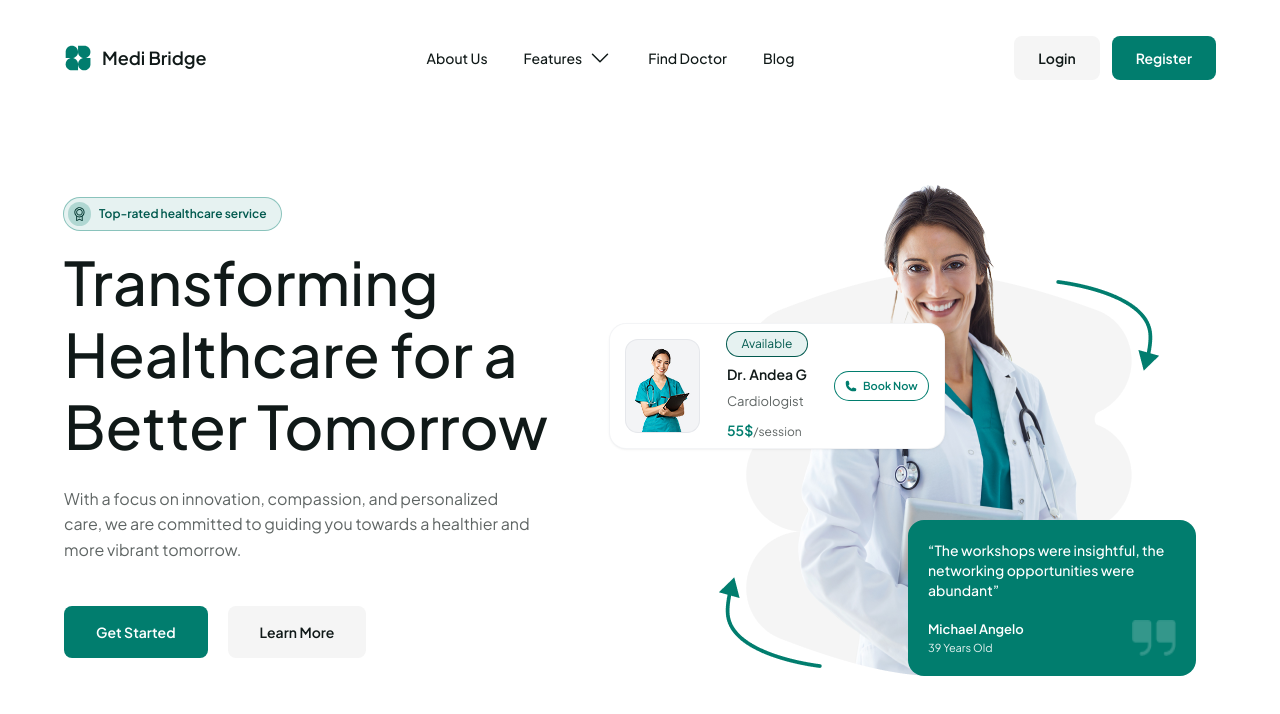
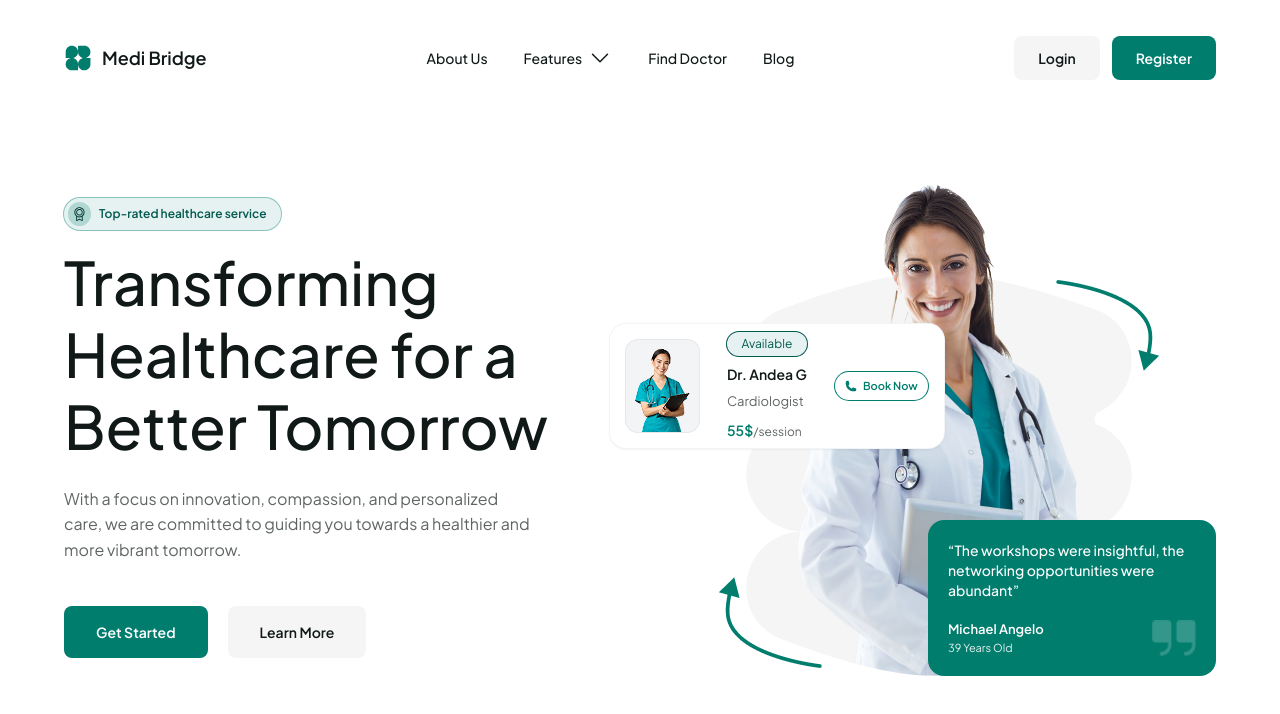
Before and after one commit to Pankaj72885/medi-bridge, a website: page index.html in a window 1280 px wide. Drawn offline with Linux system fonts and the light colour scheme.

Commit message:
fix Hero Section

```diff
--- a/index.html
+++ b/index.html
@@ -223,7 +223,7 @@
 
           <!-- Green Card -->
           <div
-            class="bg-primary-500 rounded-2xl max-w-2xs flex flex-col gap-5 p-5 absolute bottom-0 right-[-64px]"
+            class="bg-primary-500 rounded-2xl max-w-2xs flex flex-col gap-5 p-5 absolute bottom-0 right-[-84px]"
           >
             <p class="text-white text-sm font-medium">
               “The workshops were insightful, the networking opportunities were
```
Also changed, not shown: src/index.css.
